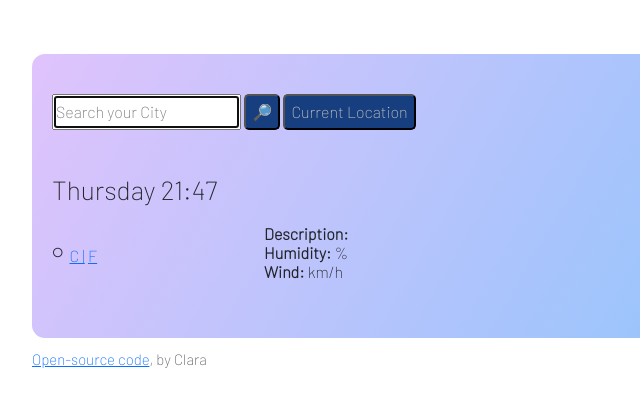
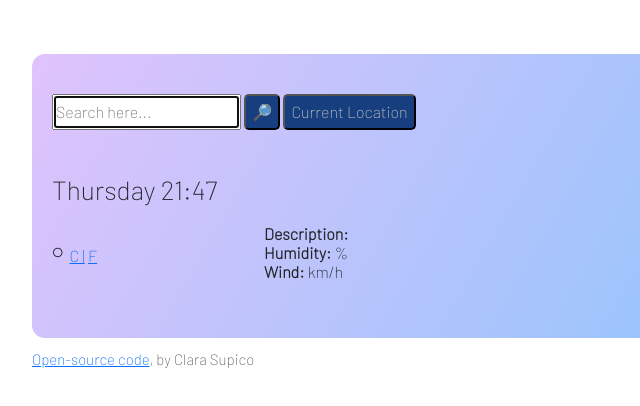
Before and after one commit to Ocipus/shecodes-weather, a plain HTML site: page index.html in a window 1280 px wide. Shown: the full height of the page, 224-864 px from the left. Drawn offline with nearby package versions, Linux system fonts and the light colour scheme; no server answers; a web font is replaced by a local one.

Commit message:
modifiest test

```diff
--- a/index.html
+++ b/index.html
@@ -31,7 +31,7 @@
       <div class="card-all">
         <div class="card-search-bar">
           <form id="search-form" >
-            <input type="search" placeholder="Search your City" autofocus id="city-input" />
+            <input type="search" placeholder="Search here..." autofocus id="city-input" />
             <button class="search-button" id="search-button">🔎</button>
             <button class="location-button" id="location-button" >Current Location</button>
                       </form>
@@ -64,7 +64,7 @@
 
       </div>
 
-    <div class="coder"><a href="https://github.com/Ocipus/shecodes-weather.git"> Open-source code</a><span>, by Clara</span></div>
+    <div class="coder"><a href="https://github.com/Ocipus/shecodes-weather.git"> Open-source code</a><span>, by Clara Supico</span></div>
     <script src="index.js"></script>
   </body>
 </html>
```
